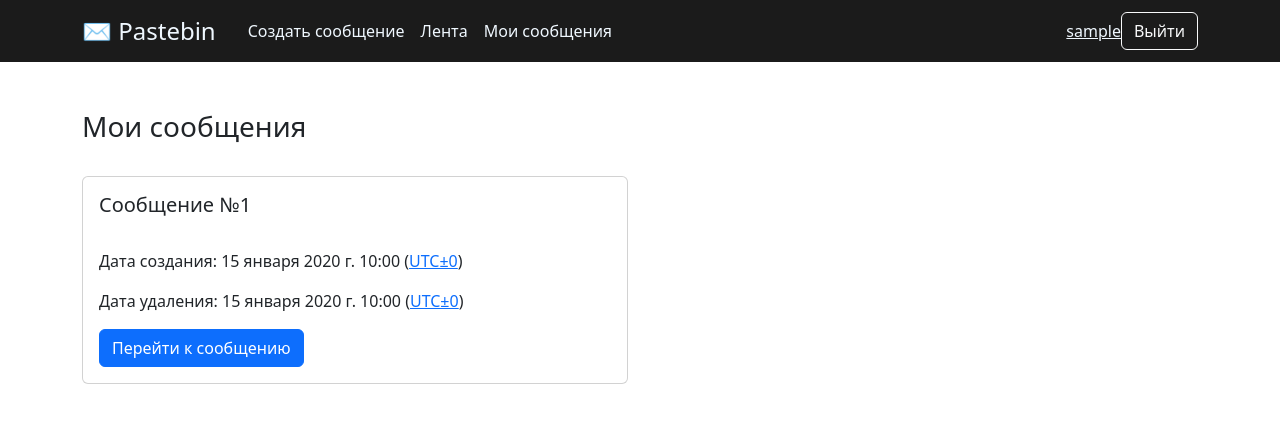
After one commit to storlay/pastebin, a Django app: page /my-messages/ in a window 1280 px wide. The commit adds this page. Shown: the top 423 px of the page. Run offline with Django 5.2, Linux system fonts and the light colour scheme; a user stored in the database is signed in; tables that the repository leaves empty hold one stand-in row (values such as "Sample post"); parts of the project's set-up code (start-up, migrations or seed data) failed here and were passed over.

Commit message:
Fix celery task and add user's personal message feed

```diff
--- a/pastebin/settings.py
+++ b/pastebin/settings.py
@@ -11,6 +11,7 @@ DEBUG = bool(int(os.environ.get('DEBUG', 0)))
 ALLOWED_HOSTS = os.environ.get('DJANGO_ALLOWED_HOSTS', '').split(' ')
 
 AUTH_USER_MODEL = 'users.User'
+LOGIN_URL = 'users:login'
 LOGIN_REDIRECT_URL = 'input_text'
 LOGOUT_REDIRECT_URL = 'input_text'
 
--- a/templates/base.html
+++ b/templates/base.html
@@ -25,13 +25,14 @@
                 <li>
                     <a class="nav-link" style="color: #f0f8ff" href="/message-feed/">Лента</a>
                 </li>
+                <li>
+                    <a class="nav-link" style="color: #f0f8ff" href="/my-messages/">Мои сообщения</a>
+                </li>
             </ul>
             {% if user.is_authenticated %}
                 <a href="{% url 'users:profile' %}" class="navbar-text" style="color: #f0f8ff">{{ user.username }}</a>
                 <form class="d-flex" method="post" action="{% url 'users:logout' %}">
                     {% csrf_token %}
-{#                    <input type="text" readonly class="form-control-plaintext" value="{{ user.username }}"#}
-{#                           style="color: #f0f8ff">#}
                     <button class="btn btn-outline-light" type="submit">Выйти</button>
                 </form>
             {% else %}
--- a/text/forms.py
+++ b/text/forms.py
@@ -40,6 +40,7 @@ class InputTextForm(forms.ModelForm):
         widgets = {
             'url_hash': forms.Textarea(attrs={'class': 'form-control', 'rows': 7}),
             'is_temporary': forms.CheckboxInput(attrs={'class': 'form-check-input',
+                                                       'role': 'switch',
                                                        'id': 'is_temporary',
                                                        'onchange': "toggleFieldActivation()"}),
             'datetime_of_deletion': forms.DateTimeInput(attrs={'class': 'form-control',
--- a/text/models.py
+++ b/text/models.py
@@ -9,6 +9,7 @@ class Text(models.Model):
     is_temporary = models.BooleanField(default=False)
     datetime_of_deletion = models.DateTimeField(blank=True, null=True)
     author = models.ForeignKey(User, on_delete=models.CASCADE, related_name='author', blank=True, null=True)
+    datetime_of_creation = models.DateTimeField(auto_now_add=True)
 
     def get_absolute_url(self):
         from django.urls import reverse
--- a/text/tasks.py
+++ b/text/tasks.py
@@ -8,7 +8,7 @@ from .models import Text
 @app.task(name='delete_message_drive')
 def delete_message_drive():
     current_date = timezone.now()
-    irrelevant_messages = Text.objects.filter(datetime_of_deletion__gte=current_date)
+    irrelevant_messages = Text.objects.filter(datetime_of_deletion__lte=current_date)
     for message_id in irrelevant_messages.values_list('url_hash', flat=True):
         delete_message(message_id)
     irrelevant_messages.delete()
--- a/text/templates/input_text.html
+++ b/text/templates/input_text.html
@@ -41,10 +41,11 @@
                 <label for="{{ form.url_hash.id_for_label }}" class="form-label">{{ form.url_hash.label }}:</label>
                 {{ form.url_hash }}
             </div>
-            <div class="mb-3">
-                <label for="{{ form.is_temporary.id_for_label }}" class="form-label">{{ form.is_temporary.label }}</label>
+            <div class="form-check form-switch">
                 {{ form.is_temporary }}
+                <label class="form-check-label" for="{{ form.is_temporary.id_for_label }}">{{ form.is_temporary.label }}</label>
             </div>
+            <br>
             <div class="mb-3">
                 <label for="{{ form.datetime_of_deletion.id_for_label }}" class="form-label">{{ form.datetime_of_deletion.label }}</label>
                 {{ form.datetime_of_deletion }}
--- /dev/null
+++ b/text/templates/user_message_feed.html
@@ -0,0 +1,38 @@
+{% extends 'base.html' %}
+
+{% block browser-title %}
+    Мои сообщения
+{% endblock %}
+
+{% block page-title %}
+    Мои сообщения
+{% endblock %}
+
+{% block content %}
+    <div class="row">
+        {% for message in messages %}
+            <div class="col-sm-6 mb-3 mb-sm-0">
+                <div class="card">
+                    <div class="card-body">
+                        <h5 class="card-title">Сообщение №{{ message.pk }}</h5>
+                        <br>
+                        <p class="card-text">Дата
+                            создания: {{ message.datetime_of_creation|date }} {{ message.datetime_of_creation|time:"H:i" }}
+                            (<a href="https://24timezones.com/chasovoy-poyas/utc" target="_blank">UTC±0</a>)</p>
+                        <p class="card-text">
+                            {% if message.datetime_of_deletion is not None %}
+                                Дата удаления: {{ message.datetime_of_deletion|date }}
+                                {{ message.datetime_of_deletion|time:"H:i" }}
+                                (<a href="https://24timezones.com/chasovoy-poyas/utc" target="_blank">UTC±0</a>)
+                            {% else %}
+                                Вечное сообщение
+                            {% endif %}
+                        </p>
+                        <a href="{{ message.get_absolute_url }}" class="btn btn-primary">Перейти к сообщению</a>
+                    </div>
+                </div>
+                <br>
+            </div>
+        {% endfor %}
+    </div>
+{% endblock %}
--- a/text/urls.py
+++ b/text/urls.py
@@ -4,5 +4,6 @@ from .views import *
 urlpatterns = [
     path('', InputTextView.as_view(), name='input_text'),
     path('message/<int:pk>/', ShowMessageView.as_view(), name='show_message'),
-    path('message-feed/', MessageFeedView.as_view(), name='message_feed')
+    path('message-feed/', MessageFeedView.as_view(), name='message_feed'),
+    path('my-messages/', UserMessageFeedView.as_view(), name='user_message_feed')
 ]
--- a/text/views.py
+++ b/text/views.py
@@ -1,3 +1,4 @@
+from django.contrib.auth.mixins import LoginRequiredMixin
 from django.shortcuts import get_object_or_404
 from django.urls import reverse_lazy
 from django.views.generic import CreateView, DetailView, ListView
@@ -35,3 +36,12 @@ class MessageFeedView(ListView):
     model = Text
     template_name = 'message_feed.html'
     context_object_name = 'messages'
+
+
+class UserMessageFeedView(LoginRequiredMixin, ListView):
+    model = Text
+    template_name = 'user_message_feed.html'
+    context_object_name = 'messages'
+
+    def get_queryset(self):
+        return Text.objects.filter(author_id=self.request.user.pk)
```
